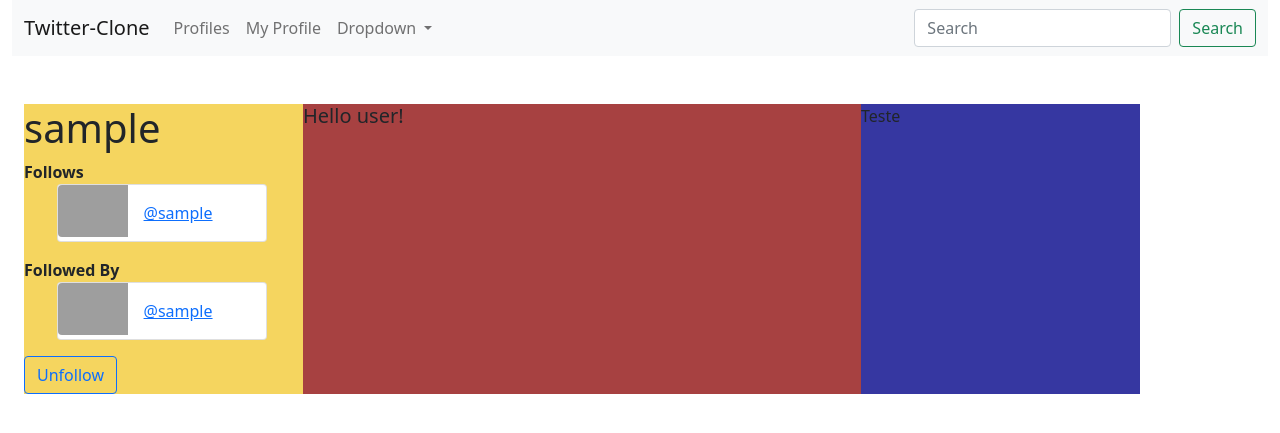
After one commit to Bee-ah/Twitter-clone, a Django app: page /profile/1 in a window 1280 px wide. The commit adds this page. Shown: the top 433 px of the page. Run offline with Django 4.2, Linux system fonts and the light colour scheme; the visitor is signed in with stand-in values (Sample User, id 1); data comes from the database, SQL or seed files in the repository; some libraries are stand-ins or nearby versions; grey boxes are pictures that could not be loaded.

Commit message:
estrutura base

```diff
--- a/social/models/social.py
+++ b/social/models/social.py
@@ -8,6 +8,7 @@ class Profile(models.Model):
     follows = models.ManyToManyField("self" , related_name="followed_by" ,
                                      symmetrical=False,
                                      blank=True)
+    date = models.DateTimeField(User , auto_now=True)
     def __str__(self):
         return self.user.username
 
--- a/social/static/basic/style.css
+++ b/social/static/basic/style.css
@@ -1,4 +1,32 @@
-li {
-    background-color: green;
+* {
+  box-sizing:border-box;
+}
 
+.container-flex{
+  display:flex;
+  flex-wrap: wrap;
+}
+
+.card-left{
+  margin-left:12%
+
+
+}
+
+
+/*desktop breakpoint*/
+@media(min-width:1024px){
+  .container-flex > .left-side{
+    background:#f5d55f;
+    order : -1;
+    width : 25%;
   }
+ .container-flex > .right-side{
+  background:#3637a1;
+  width:25%;
+ }
+ .container-flex > .main-content{
+  width:50%;
+  background:#a74141;
+ }
+}
--- a/social/templates/base.html
+++ b/social/templates/base.html
@@ -14,7 +14,16 @@
     <div class="container-fluid">
     {% include 'navbar.html' %}
         <br/>
-        <div class="container col-md-9 ml-sm-auto col-lg-10 px-4">
+        <div class="container m-0">
+        <br/>
+        {% if messages %}
+            {% for message in messages %}
+            <div class="alert alert-warning alert-dismissible fade show" role="alert">
+            {{message}}
+            <button type="button" class="btn-close" data-bs-dismiss="alert" aria-label="Close"></button>
+            </div>
+            {% endfor %}
+        {% endif %}
         {% block content %}
         {% endblock %}
         </div>
--- a/social/templates/navbar.html
+++ b/social/templates/navbar.html
@@ -7,8 +7,13 @@
     <div class="collapse navbar-collapse" id="navbarSupportedContent">
       <ul class="navbar-nav me-auto mb-2 mb-lg-0">
         <li class="nav-item">
-          <a class="nav-link" href="#">Link</a>
+          <a class="nav-link" href="{% url 'profile_list' %}">Profiles</a>
         </li>
+        {% if user.is_authenticated %}
+        <li class="nav-item">
+          <a class="nav-link" href="{% url 'profile' request.user.id %}"> My Profile</a>
+        </li>
+        {% endif %}
         <li class="nav-item dropdown">
           <a class="nav-link dropdown-toggle" href="#" id="navbarDropdown" role="button" data-bs-toggle="dropdown" aria-expanded="false">
             Dropdown
--- /dev/null
+++ b/social/templates/profile.html
@@ -0,0 +1,65 @@
+{% extends 'base.html' %}
+{% load static %}
+{% block content %}
+{% if profile %}
+<div class="container-flex">
+<div class="left-side">
+
+    <h1>{{profile.user.username}}</h1>
+    <strong>Follows</strong><br/>
+    {% for following in profile.follows.all %}
+    <div class="card mb-3 card-left w-75">
+        <div class="row g-0">
+          <div class="col-md-4">
+            <img src="{% static 'images/default.png' %}" class="img-fluid rounded-start" alt="Profile Pic">
+          </div>
+          <div class="col-md-8">
+            <div class="card-body">
+              <a href = "{% url 'profile' following.user.id %}">
+                @{{following}}
+            </a><br/>
+            </div>
+          </div>
+        </div>
+      </div>
+    {% endfor %}
+
+    <strong>Followed By</strong><br/>
+    {% for following in profile.followed_by.all %}
+    <div class="card mb-3 w-75 card-left">
+        <div class="row g-0">
+          <div class="col-md-4">
+            <img src="{% static 'images/default.png' %}" class="img-fluid rounded-start" alt="Profile Pic">
+          </div>
+          <div class="col-md-8">
+            <div class="card-body">
+              <a href = "{% url 'profile' following.user.id %}">
+                @{{following}}
+            </a><br/>
+            </div>
+          </div>
+        </div>
+      </div>
+    {% endfor %}
+    <form method='post'>
+        {% csrf_token %} <!--security-->
+        {% if profile in user.profile.follows.all %}
+        <button type="submit" class="btn btn-outline-primary" name="follow" value="unfollow">Unfollow</button>
+        {% else %}
+        <button type="submit" class="btn btn-outline-primary" name="follow" value="follow">Follow</button>
+        {% endif %}
+    </form>
+
+</div>
+
+<div class="main-content">
+    <h5>Hello user!</h5>
+</div>
+
+<div class="right-side">
+    <p>Teste</p>
+
+</div>
+</div>
+{% endif %}
+{% endblock %}
--- a/social/urls.py
+++ b/social/urls.py
@@ -7,4 +7,6 @@ from . import views
 
 urlpatterns = [
     path("", views.home , name="home"),
+    path("profile_list/" , views.profile_list , name="profile_list"),
+    path("profile/<int:pk>" , views.profile , name="profile")
 ]
--- a/social/views.py
+++ b/social/views.py
@@ -1,4 +1,32 @@
-from django.shortcuts import render
+from django.shortcuts import render , redirect
+from django.contrib import messages
+from .models import Profile
 
 def home(request):
     return render(request , 'home.html' , {})
+
+def profile_list(request):
+    if request.user.is_authenticated:
+        profiles = Profile.objects.exclude(user = request.user)
+        return render(request , 'profile_list.html' , {"profiles": profiles})
+    else:
+        messages.success(request , ("You must be logged in to view this page"))
+        return redirect('home')
+
+def profile(request , pk):
+    if request.user.is_authenticated:
+        profile = Profile.objects.get(user_id = pk)
+
+        if request.method == "POST":
+            current_user_profile = request.user.profile
+            action = request.POST['follow']
+            if action =="unfollow":
+                current_user_profile.follows.remove(profile)
+            elif action =="follow":
+                current_user_profile.follows.add(profile)
+            current_user_profile.save()
+
+        return render(request , 'profile.html' , {"profile":profile})
+    else:
+        messages.success(request , ("You must be logged in to view this page"))
+        return redirect('home')
```
Also changed, not shown: social/templates/profile_list.html (added, +26 -0 lines), social/migrations/0002_profile_date.py (added), 1 other file.
